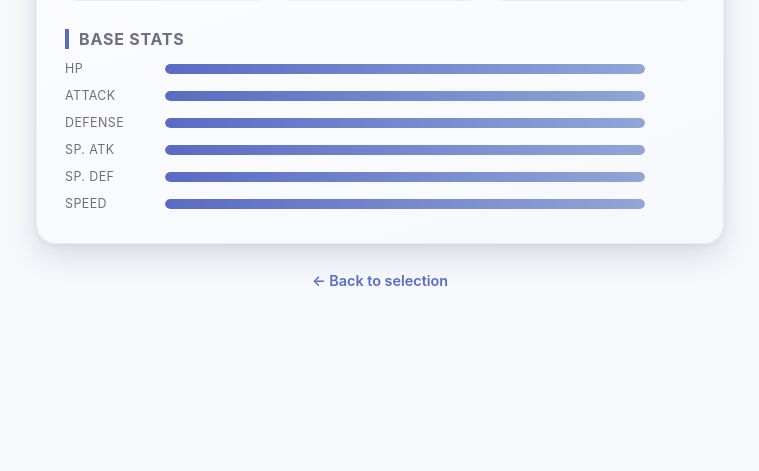
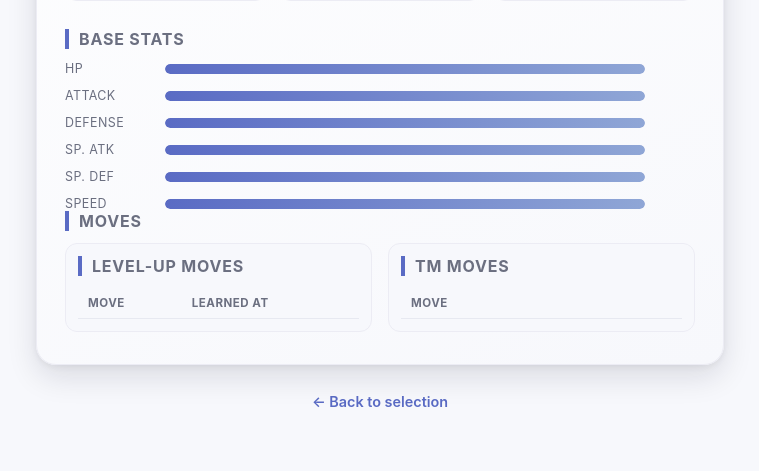
Before and after one commit to Yosmann0/Pokemeister, a Flask app: page /result in a window 1280 px wide. Shown: the part 562-1033 px from the top of the page, without its empty margins (260-1019 px from the left). Before the commit the page ends 848 px from the top, so only its background shows below. Run offline with Flask 3, Linux system fonts and the light colour scheme; data that the repository does not hold is empty.

Commit message:
feat (result card): add moves

```diff
--- a/app.py
+++ b/app.py
@@ -5,6 +5,15 @@ from flask import Flask, render_template, request, jsonify
 from data import get_all_games, get_pokemon_info_by_name, get_locations_by_region, get_areas_by_location, get_region_by_game, EncounterMethods, get_encounter_by_area_filtered_methods
 
 app = Flask(__name__)
+
+
+def format_name(value):
+    if value is None:
+        return ""
+    return " ".join(part.capitalize() for part in str(value).replace('-', ' ').split())
+
+
+app.jinja_env.filters['format_name'] = format_name
 
 @app.route('/')
 @app.route('/index')
--- a/data.py
+++ b/data.py
@@ -170,7 +170,7 @@ def get_pokemon_info_by_name(area_num:int, game_str:str, pokemon_name:str):
             'name': key['move']['name'],
             'method': version_group_detail['move_learn_method']['name'],
             **(
-                {'learned at': version_group_detail['level_learned_at']}
+                {'learned_at': version_group_detail['level_learned_at']}
                 if version_group_detail['move_learn_method']['name'] == 'level-up'
                 else {}
             )
--- a/templates/result.html
+++ b/templates/result.html
@@ -255,11 +255,58 @@
         border-top: 1px dashed #ececf4;
         font-size: 0.85rem;
         color: #6b6f80;
+        margin-bottom: 28px;
     }
 
     .stat-total strong {
         font-size: 1rem;
         color: #2b2b33;
+    }
+
+    .move-grid {
+        display: grid;
+        grid-template-columns: repeat(2, minmax(0, 1fr));
+        gap: 16px;
+        margin-top: 12px;
+    }
+
+    .move-table-wrap {
+        background: #f7f8fc;
+        border: 1px solid #ececf4;
+        border-radius: 12px;
+        padding: 12px;
+        overflow: hidden;
+    }
+
+    .move-table {
+        width: 100%;
+        border-collapse: collapse;
+        font-size: 0.8rem;
+    }
+
+    .move-table th,
+    .move-table td {
+        padding: 8px 10px;
+        text-align: left;
+        border-bottom: 1px solid #e7e9f1;
+        vertical-align: top;
+    }
+
+    .move-table th {
+        font-size: 0.72rem;
+        letter-spacing: 0.5px;
+        text-transform: uppercase;
+        color: #6b6f80;
+    }
+
+    .move-table tr:last-child td {
+        border-bottom: none;
+    }
+
+    @media (max-width: 640px) {
+        .move-grid {
+            grid-template-columns: 1fr;
+        }
     }
 
     .empty-state {
@@ -373,6 +420,46 @@
                         <strong>{{ pokemon_data.stats.BST }}</strong>
                     </div>
                 {% endif %}
+                <h3 class="section-title">Moves</h3>
+                <div class="move-grid">
+                    <div class="move-table-wrap">
+                        <table class="move-table">
+                            <h3 class="section-title">Level-Up Moves</h3>
+                            <thead>
+                                <tr>
+                                    <th>Move</th>
+                                    <th>Learned At</th>
+                                </tr>
+                            </thead>
+                            <tbody>
+                                {% for move in pokemon_data.moves | selectattr('method', 'equalto', 'level-up') | sort(attribute='learned_at') %}
+                                <tr>
+                                    <td>{{ move.name | format_name }}</td>
+                                    <td>{{ move.learned_at }}</td>
+                                </tr>
+                                {% endfor %}
+                            </tbody>
+                        </table>
+                    </div>
+
+                    <div class="move-table-wrap">
+                        <table class="move-table">
+                            <h3 class="section-title">TM Moves</h3>
+                            <thead>
+                                <tr>
+                                    <th>Move</th>
+                                </tr>
+                            </thead>
+                            <tbody>
+                                {% for move in pokemon_data.moves | selectattr('method', 'equalto', 'machine') | sort(attribute='name') %}
+                                <tr>
+                                    <td>{{ move.name | format_name }}</td>
+                                </tr>
+                                {% endfor %}
+                            </tbody>
+                        </table>
+                    </div>
+                </div>
             </div>
         </div>
     {% else %}
```
